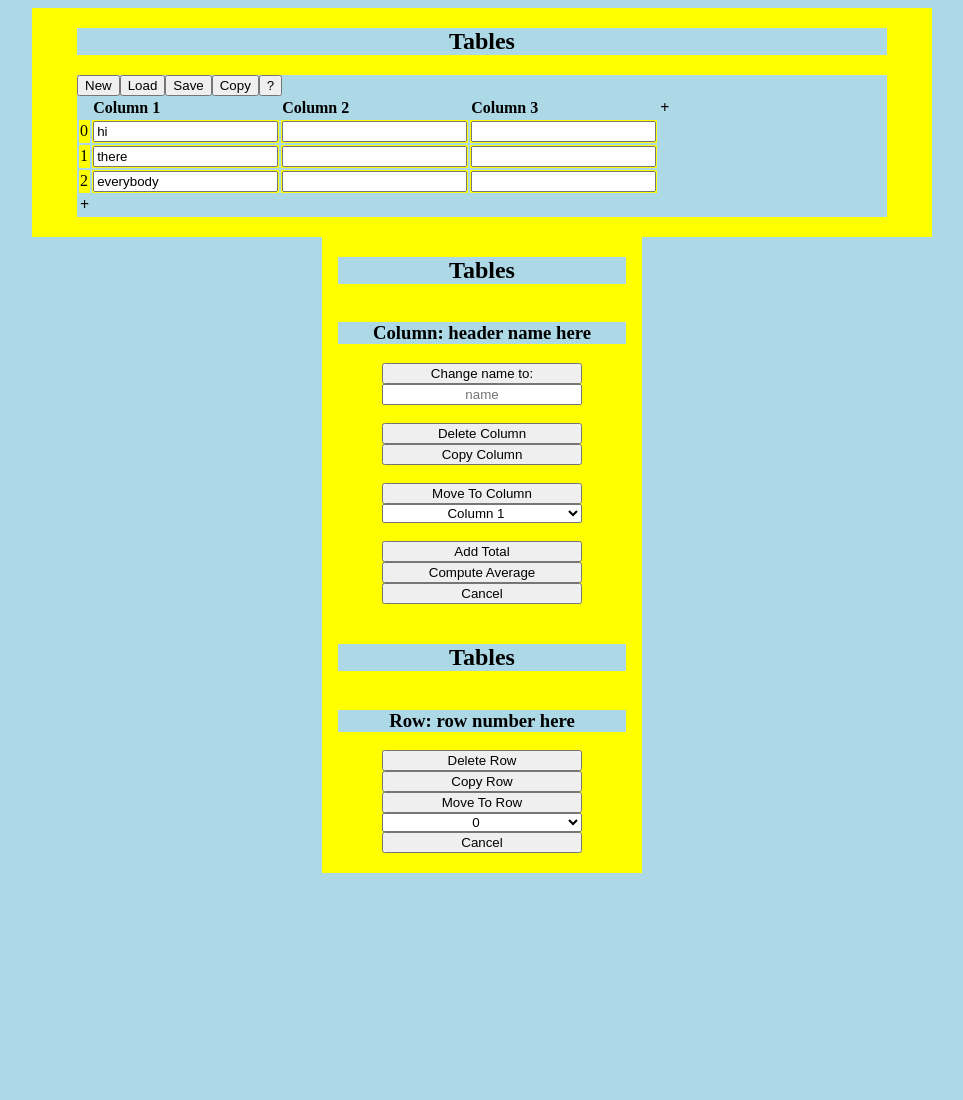
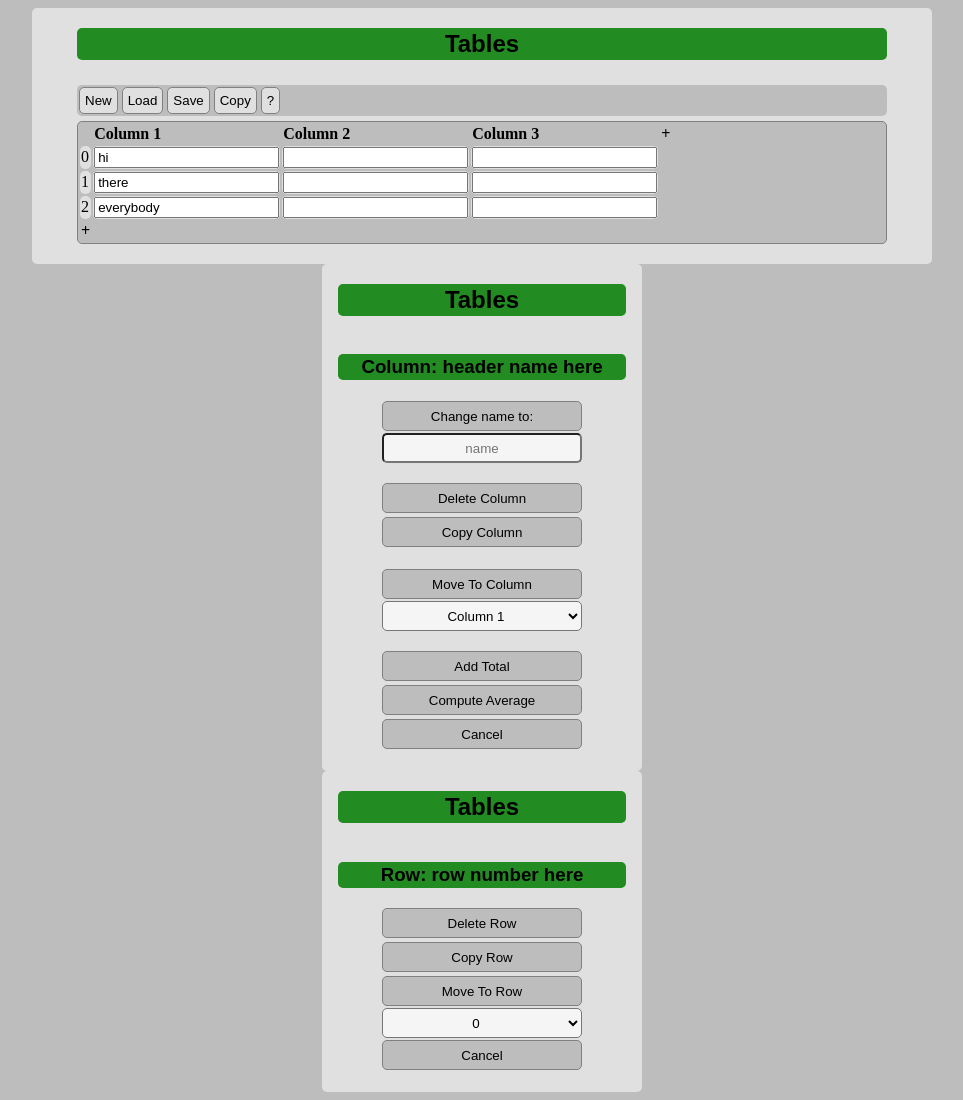
Before and after one commit to garydavenport73/bitOffice, a PHP site: page /tables/tables.html in a window 1280 px wide. Shown: the whole page, without its empty margins (158-1121 px from the left). Before the commit the page ends 873 px from the top, so only its background shows below. Run offline with PHP 8.4, Linux system fonts and the light colour scheme.

Commit message:
color icons styling next navigation integration

```diff
--- a/style.css
+++ b/style.css
@@ -28,6 +28,36 @@
 th:hover {
     background-color: lightgrey;
 }
+
+.table-container {
+    display: block;
+    overflow-x: auto;
+    margin-left: auto;
+    margin-right: auto;
+    width: 90%;
+    text-align: center;
+}
+
+table {
+    background-color: lightblue;
+}
+
+table {
+    min-width: 100%;
+}
+
+tr {
+    text-align: left;
+    /* prevents collaps of row, acts like min-height in other elements */
+    height: 1rem;
+}
+
+td {
+    background-color: yellow;
+}
+
+
+/* ---------------------general mains--------------------- */
 
 main {
     width: 320px;
@@ -75,35 +110,16 @@
     width: 120px;
 }
 
-.table-container {
-    display: block;
-    overflow-x: auto;
-    margin-left: auto;
-    margin-right: auto;
-    width: 90%;
+
+/* --------------general styling -------------------- */
+
+select,
+main>input {
     text-align: center;
 }
 
-table {
-    background-color: lightblue;
-}
 
-table {
-    min-width: 100%;
-}
-
-tr {
-    text-align: left;
-    /* prevents collaps of row, acts like min-height in other elements */
-    height: 1rem;
-}
-
-td {
-    background-color: yellow;
-}
-
-
-/* calendar styleing */
+/* ---------calendar app layout --------------- */
 
 #main-calendar-start>button {
     width: 240px;
@@ -116,17 +132,12 @@
 }
 
 
-/* calender stryling */
-
-
-/* td:first-of-type {
-    text-align: center;
-} */
+/* --------------tables app layout -------------------- */
 
 #tables-table {
     display: block;
     margin: auto;
-    background-color: lightblue;
+    /* background-color: lightblue; */
     min-width: 100%;
 }
 
@@ -390,6 +373,209 @@
 /*  CALCULATOR STUFF ENDS*/
 
 
+/***************add on styles can be switched out****************************/
+
+html {
+    /*this is the light color*/
+    /* background-color: lightblue; */
+    background-color: #BDBDBD;
+}
+
+main,
+td,
+nav>button {
+    /*this is the background to main color */
+    /* background-color: yellow; */
+    background-color: #E0E0E0;
+    border-radius: 5px;
+}
+
+main>button {
+    /* background-color: red; */
+    background-color: #BDBDBD;
+    min-height: 30px;
+    border-radius: 5px;
+    padding: 3px;
+    margin: 2px;
+}
+
+main>button:hover {
+    background-color: #E0E0E0;
+}
+
+nav>button:hover {
+    background-color: #BDBDBD;
+}
+
+nav:not(#document-settings, #edit-bar) button {
+    /* background-color: green; */
+    border-radius: 5px;
+    padding: 5px;
+    margin: 2px;
+    min-height: 25px;
+}
+
+h1,
+h2,
+h3,
+h4,
+h5,
+h6 {
+    background-color: mediumblue;
+    text-align: center;
+    padding: 2px;
+    border-radius: 5px;
+    font-family: Arial, Helvetica, sans-serif;
+}
+
+h1 {
+    color: lavender;
+    font-family: Arial, Helvetica, sans-serif;
+    width: 320px;
+    margin: auto;
+    border-radius: 0;
+}
+
+nav:not(#document-settings, #edit-bar, #top-nav) {
+    border-radius: 5px;
+    margin: 5px;
+    /* background-color: lightblue; */
+    background-color: #BDBDBD;
+}
+
+#top-nav {
+    background-color: mediumblue;
+    width: 320px;
+    margin: auto;
+    display: flex;
+    flex-direction: row;
+    justify-content: flex-start;
+    flex-wrap: wrap;
+}
+
+#top-nav button {
+    font-size: 1.4rem;
+}
+
+table {
+    border-radius: 5px;
+    /* background-color: lightblue; */
+    background-color: #BDBDBD;
+}
+
+input:not(#tables-table input, #calendar-date, #calculator-input),
+select {
+    /* background-color: coral; */
+    background-color: #F5F5F5;
+    min-height: 30px;
+    border-radius: 5px;
+}
+
+button,
+table {
+    border: 1px solid grey;
+}
+
+
+/* MAIN COLORS FOR THE APPS */
+
+#main-notes h2 {
+    background-color: khaki;
+    border: 1px solid grey;
+}
+
+#main-write h2 {
+    background-color: cadetblue;
+}
+
+#main-contacts-table h2,
+#main-contacts-form h2 {
+    background-color: indigo;
+    color: antiquewhite;
+}
+
+#main-calendar-start h2,
+#main-calendar-table h2,
+#main-calendar-form h2,
+#main-calendar-start h3,
+#main-calendar-table h3,
+#main-calendar-form h3 {
+    background-color: darkorange;
+}
+
+#main-tables-table h2,
+#main-tables-header-form h2,
+#main-tables-row-form h2,
+#main-tables-table h3,
+#main-tables-header-form h3,
+#main-tables-row-form h3 {
+    background-color: forestgreen;
+    /* color: ghostwhite; */
+}
+
+#main-calculator h2 {
+    background-color: dimgrey;
+    color: ghostwhite;
+}
+
+
+/*
+colors overall blue:
+O notes         yellow
+O write         darker blue
+O contacts      purple
+O calendar      orange
+O tables        green
+O calculator    dark
+*/
+
+
+/*
+red         --->vermilion: rgb(224, 53, 36);
+orange      --->princeton-orange: rgb(240, 124, 18);
+yellow      --->mikado-yellow: rgb(255, 194, 0);
+lightgreen  --->apple-green: rgb(144, 188, 26);
+green       --->yellow-green-color-wheel: rgb(33, 181, 52);
+light blue  --->blue-munsell: rgb(0, 149, 172);
+blue        --->green-blue: rgb(31, 100, 173);
+dark blue   --->blue-pigment: rgb(64, 64, 160);
+purple      --->dark-magenta: rgb(144, 52, 152);
+*/
+
+
+/*Has to come at end so that
+the document is displayed correctly
+in the write app */
+
+
+/*Keep in correct order should set to initial settings
+any property of an ancestor previously set is unset
+for anything inside the result document 				*/
+
+#document-result * {
+    background-color: unset;
+    width: unset;
+    text-align: unset;
+    border-radius: unset;
+    margin-left: unset;
+    margin-right: unset;
+    width: unset;
+    padding-bottom: unset;
+    align-items: unset;
+    border-radius: unset;
+    margin: unset;
+    padding: unset;
+}
+
+#document-result {
+    overflow-wrap: break-word;
+    min-height: 100px;
+    width: auto;
+    background-color: lightgoldenrodyellow;
+    white-space: pre-wrap;
+}
+
+
 /* ALREADY SET FOR PHONE*/
 
 
@@ -401,7 +587,9 @@
     #main-write,
     #main-contacts-table,
     #main-calendar-table,
-    #main-tables-table {
+    #main-tables-table,
+    #top-nav,
+    h1 {
         width: 600px;
     }
     /* undoes the hiding of everything but first 2 cells */
@@ -420,7 +608,9 @@
     #main-write,
     #main-contacts-table,
     #main-calendar-table,
-    #main-tables-table {
+    #main-tables-table,
+    #top-nav,
+    h1 {
         width: 900px;
     }
 }
```
Also changed, not shown: other parts of style.css (+27 -50 lines), bitOffice.html (+7 -7 lines), bitOffice.txt (+26 -4 lines), 10colors.png (added), 7colors.png (added), 8colors.png (added), 9colors.png (added).
